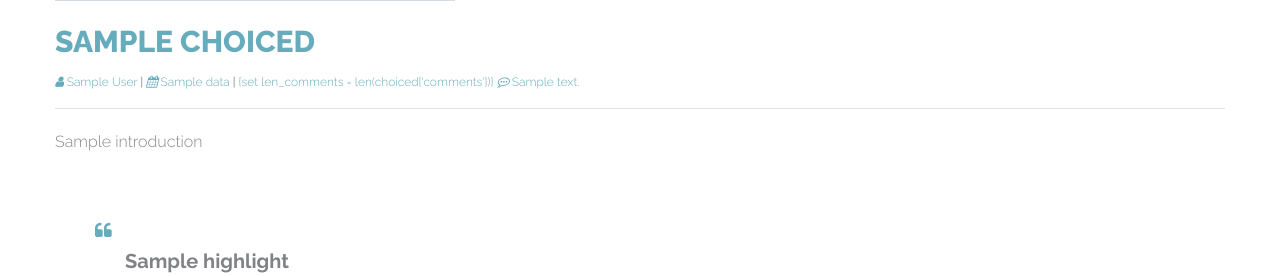
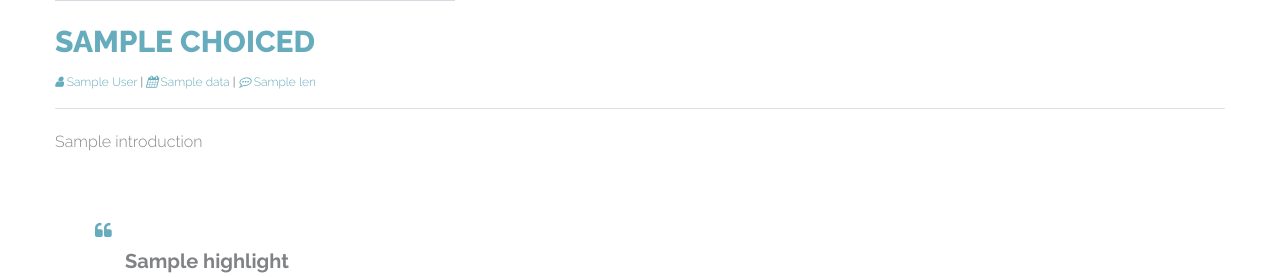
Before and after one commit to informatykdmd/dmdelitehome, a Flask app: template templates/blog-one-pl.html in a window 1280 px wide. Shown: the part 388-665 px from the top of the page. Run offline with Flask 2, Linux system fonts and the light colour scheme; the template is opened without the code that fills it: most values are stand-ins (such as "Sample title", 1, 10 or a date in 2020); grey boxes marked "Sample" are stand-in pictures; some libraries are stand-ins or nearby versions.

Commit message:
elitehome

```diff
--- a/run.py
+++ b/run.py
@@ -461,7 +461,7 @@ def blogOne():
     for one_post in blog_post:
         if int(one_post['id']) == post_id_int:
             choiced = one_post
-
+    choiced['len'] = len(choiced['comments'])
     return render_template(
             'blog-one-pl.html',
             blog_post_three=blog_post_three,
--- a/templates/blog-one-pl.html
+++ b/templates/blog-one-pl.html
@@ -16,8 +16,7 @@
         </a>
         |
         <a href="#">
-            {set len_comments = len(choiced['comments'])}
-          <i class="fa fa-commenting-o"></i> {{len_comments}}
+          <i class="fa fa-commenting-o"></i> {{ choiced['len'] }}
         </a>
       </div>
       <hr />
```
